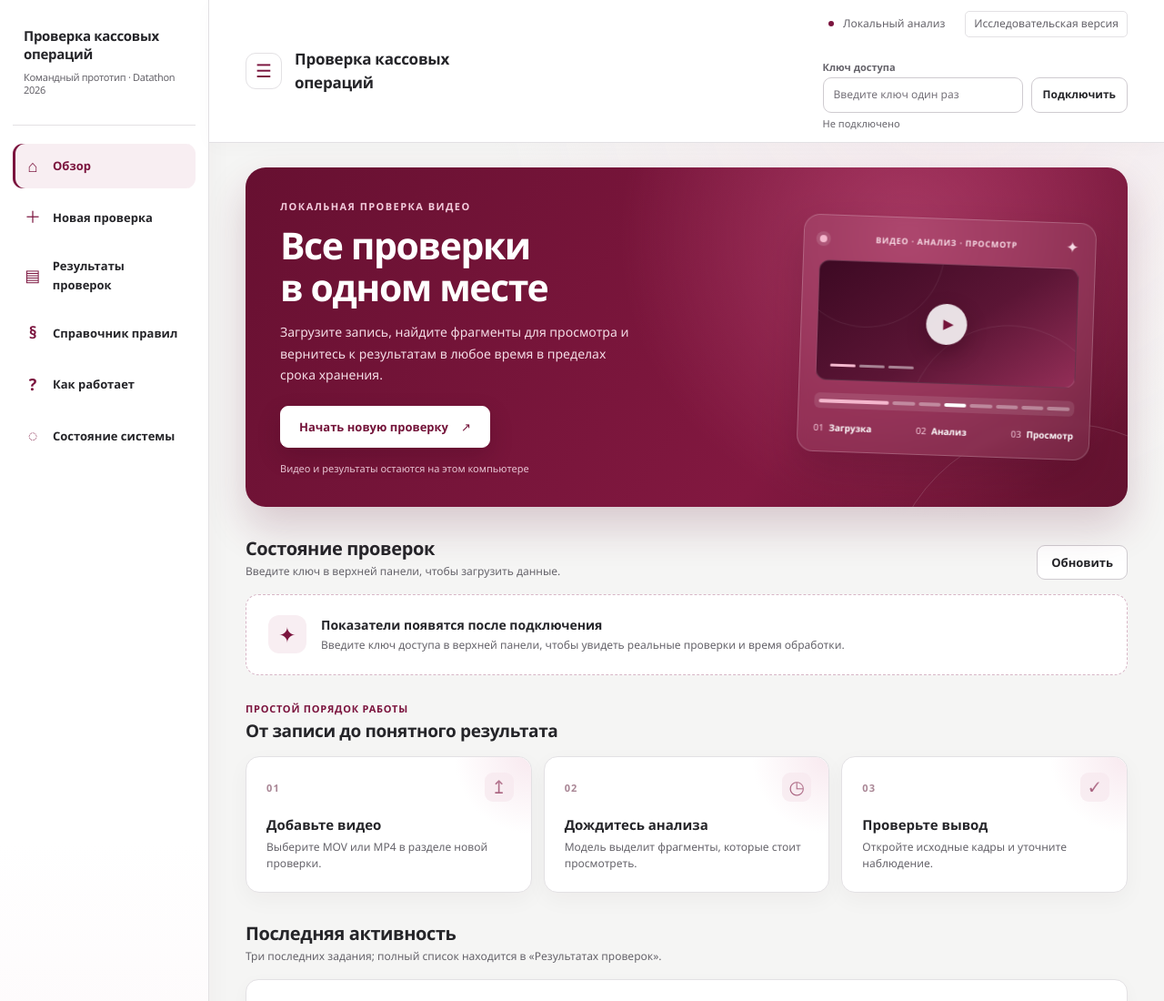
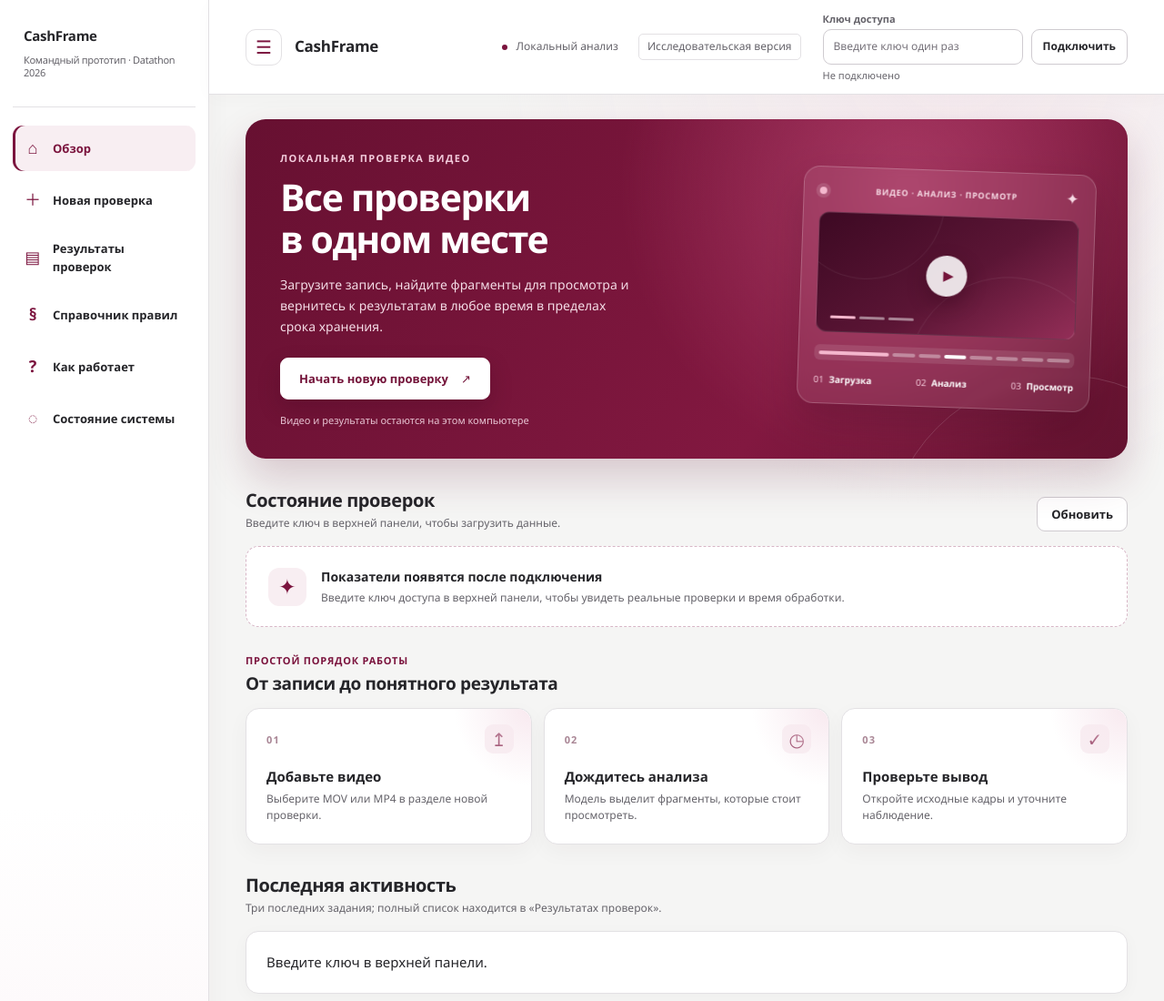
Before and after one commit to Mevinss/cashframe-lab, a plain HTML site: page web/index.html in a window 1280 px wide. Shown: the top 1100 px of the page at 91% size. Drawn offline with Linux system fonts and the light colour scheme; files that its build step writes are made by us from their sources; files whose address does not match are found by name.

Commit message:
Rename site branding to CashFrame

```diff
--- a/web/index.html
+++ b/web/index.html
@@ -4,7 +4,7 @@
   <meta charset="utf-8">
   <meta name="viewport" content="width=device-width,initial-scale=1">
   <meta name="color-scheme" content="light">
-  <title>Проверка кассовых операций</title>
+  <title>CashFrame</title>
   <link rel="stylesheet" href="/static/styles.css">
   <link rel="icon" type="image/svg+xml" href="/static/brand/favicon.svg">
   <script type="module" src="/static/app.js"></script>
@@ -12,7 +12,7 @@
 <body>
   <a class="skip-link" href="#main">Перейти к содержимому</a>
   <aside id="sidebar" class="sidebar" aria-label="Основная навигация">
-    <div class="sidebar-brand"><img id="team-logo" src="/static/brand/favicon.svg" alt="Логотип команды" hidden><span class="brand-fallback">Проверка кассовых операций</span><small>Командный прототип · Datathon 2026</small></div>
+    <div class="sidebar-brand"><img id="team-logo" src="/static/brand/favicon.svg" alt="Логотип команды" hidden><span class="brand-fallback">CashFrame</span><small>Командный прототип · Datathon 2026</small></div>
     <nav class="side-nav" aria-label="Разделы приложения">
       <button type="button" data-view="overview" aria-label="Обзор" aria-current="page"><span aria-hidden="true">⌂</span><span class="nav-label">Обзор</span></button>
       <button type="button" data-view="upload" aria-label="Новая проверка"><span aria-hidden="true">＋</span><span class="nav-label">Новая проверка</span></button>
@@ -23,7 +23,7 @@
     </nav>
   </aside>
   <header class="app-header">
-    <div class="header-heading"><button id="sidebar-toggle" class="sidebar-toggle" type="button" aria-controls="sidebar" aria-expanded="true" aria-label="Свернуть боковую панель" title="Свернуть боковую панель"><span aria-hidden="true">☰</span></button><a class="app-title" href="/">Проверка кассовых операций</a></div>
+    <div class="header-heading"><button id="sidebar-toggle" class="sidebar-toggle" type="button" aria-controls="sidebar" aria-expanded="true" aria-label="Свернуть боковую панель" title="Свернуть боковую панель"><span aria-hidden="true">☰</span></button><a class="app-title" href="/">CashFrame</a></div>
     <div class="header-right"><div class="header-meta"><span class="status-dot" aria-hidden="true"></span><span>Локальный анализ</span><span class="version-tag">Исследовательская версия</span></div><form id="access-form" class="header-access"><label for="api-key">Ключ доступа</label><input id="api-key" type="password" placeholder="Введите ключ один раз" autocomplete="off" spellcheck="false" required><button type="submit" class="secondary" id="apply-key">Подключить</button><span id="access-status" role="status">Не подключено</span></form></div>
   </header>
   <main id="main">
```
